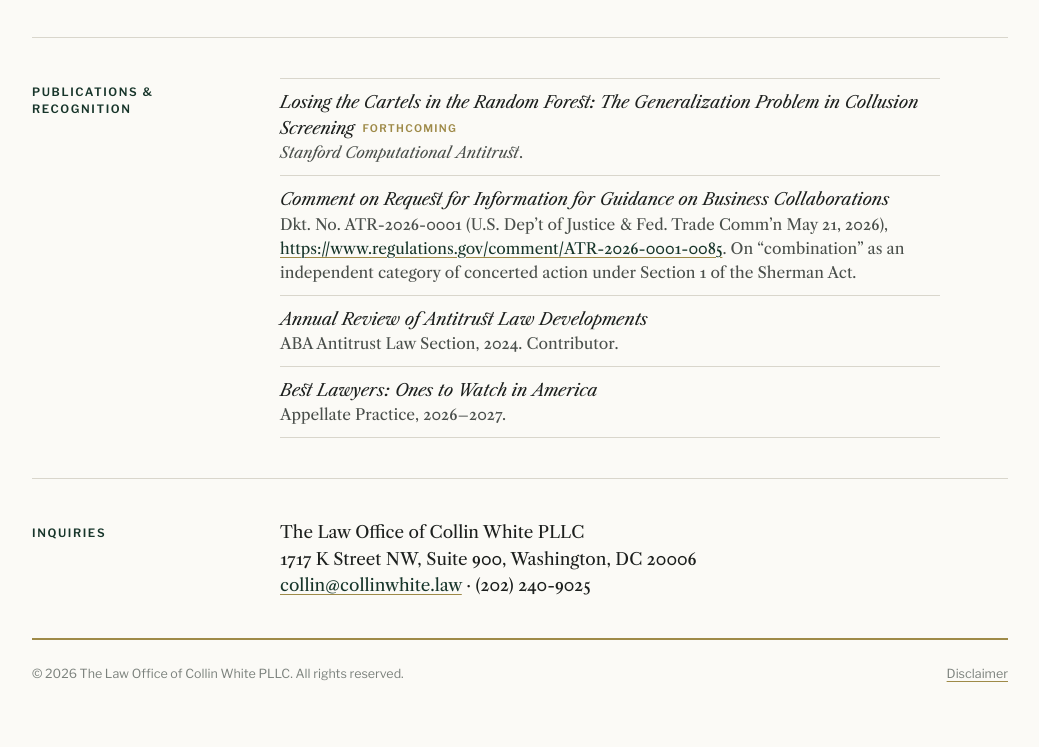
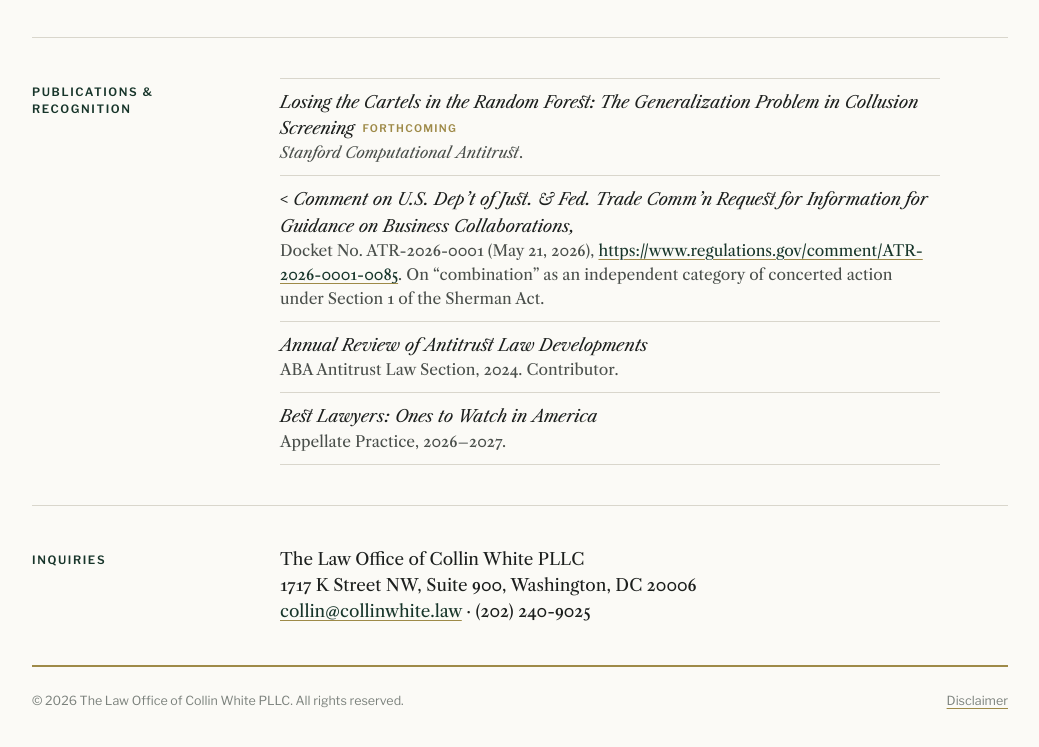
Before and after one commit to collinrwhite/collinwhite.law, a plain HTML site: page index.html in a window 1280 px wide. Shown: the part 3512-4259 px from the top of the page, without its empty margins (120-1159 px from the left). Drawn offline with nearby package versions, Linux system fonts and the light colour scheme.

Commit message:
Update publication comment for clarity and accuracy

```diff
--- a/index.html
+++ b/index.html
@@ -354,8 +354,8 @@
         <span class="d"><i>Stanford Computational Antitrust</i>.</span>
       </div>
       <div class="pub">
-        <span class="t">Comment on Request for Information for Guidance on Business Collaborations</span>
-        <span class="d">Dkt. No. ATR-2026-0001 (U.S. Dep’t of Justice &amp; Fed. Trade Comm’n May 21, 2026), <a href="https://www.regulations.gov/comment/ATR-2026-0001-0085">https://www.regulations.gov/comment/ATR-2026-0001-0085</a>. On “combination” as an independent category of concerted action under Section 1 of the Sherman Act.</span>
+        <        <span class="t">Comment on U.S. Dep’t of Just. &amp; Fed. Trade Comm’n Request for Information for Guidance on Business Collaborations,</span>
+        <span class="d">Docket No. ATR-2026-0001 (May 21, 2026), <a href="https://www.regulations.gov/comment/ATR-2026-0001-0085">https://www.regulations.gov/comment/ATR-2026-0001-0085</a>. On “combination” as an independent category of concerted action under Section 1 of the Sherman Act.</span>
       </div>
       <div class="pub">
         <span class="t">Annual Review of Antitrust Law Developments</span>
```
